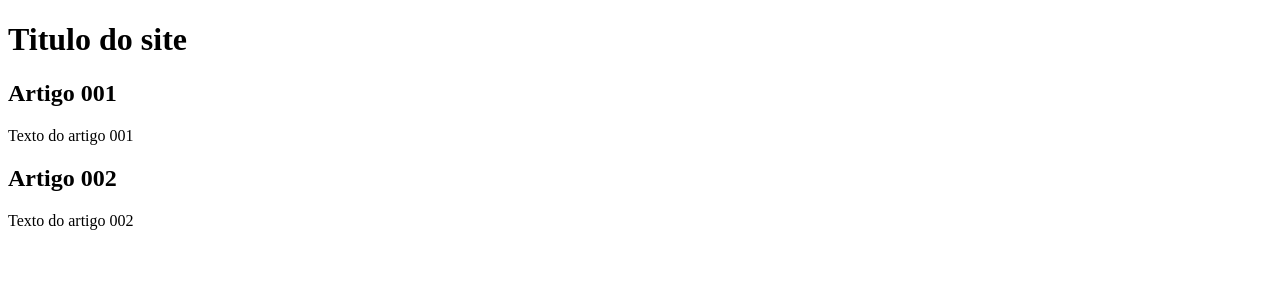
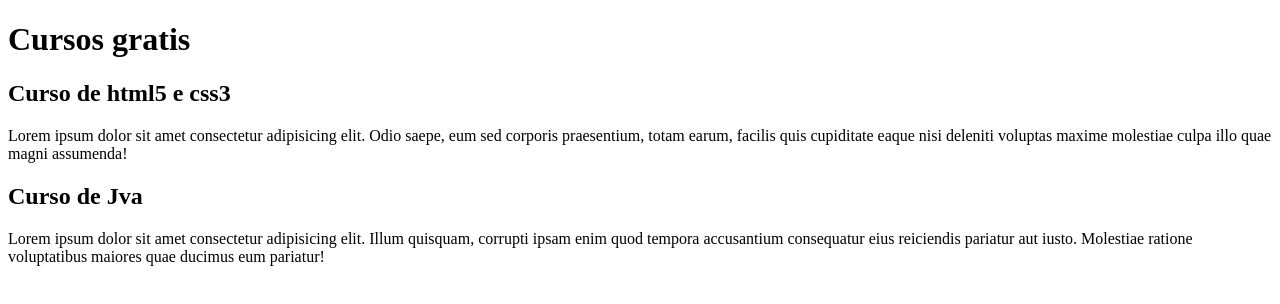
Before and after one commit to GabrielSerpa242/projeto-site, a plain HTML site: page index.html in a window 1280 px wide. Drawn offline with Linux system fonts and the light colour scheme.

Commit message:
Comecei a escrever o conteudo

```diff
--- a/index.html
+++ b/index.html
@@ -8,15 +8,15 @@
 <body>
     <main>
         <header>
-            <h1>Titulo do site</h1>
+            <h1>Cursos gratis</h1>
         </header>
         <article>
-            <h2>Artigo 001</h2>
-            <p>Texto do artigo 001</p>
+            <h2>Curso de html5 e css3</h2>
+            <p>Lorem ipsum dolor sit amet consectetur adipisicing elit. Odio saepe, eum sed corporis praesentium, totam earum, facilis quis cupiditate eaque nisi deleniti voluptas maxime molestiae culpa illo quae magni assumenda!</p>
         </article>
         <article>
-            <h2>Artigo 002</h2>
-            <p>Texto do artigo 002</p>
+            <h2>Curso de Jva</h2>
+            <p>Lorem ipsum dolor sit amet consectetur adipisicing elit. Illum quisquam, corrupti ipsam enim quod tempora accusantium consequatur eius reiciendis pariatur aut iusto. Molestiae ratione voluptatibus maiores quae ducimus eum pariatur!</p>
         </article>
     </main>
 </body>
```
